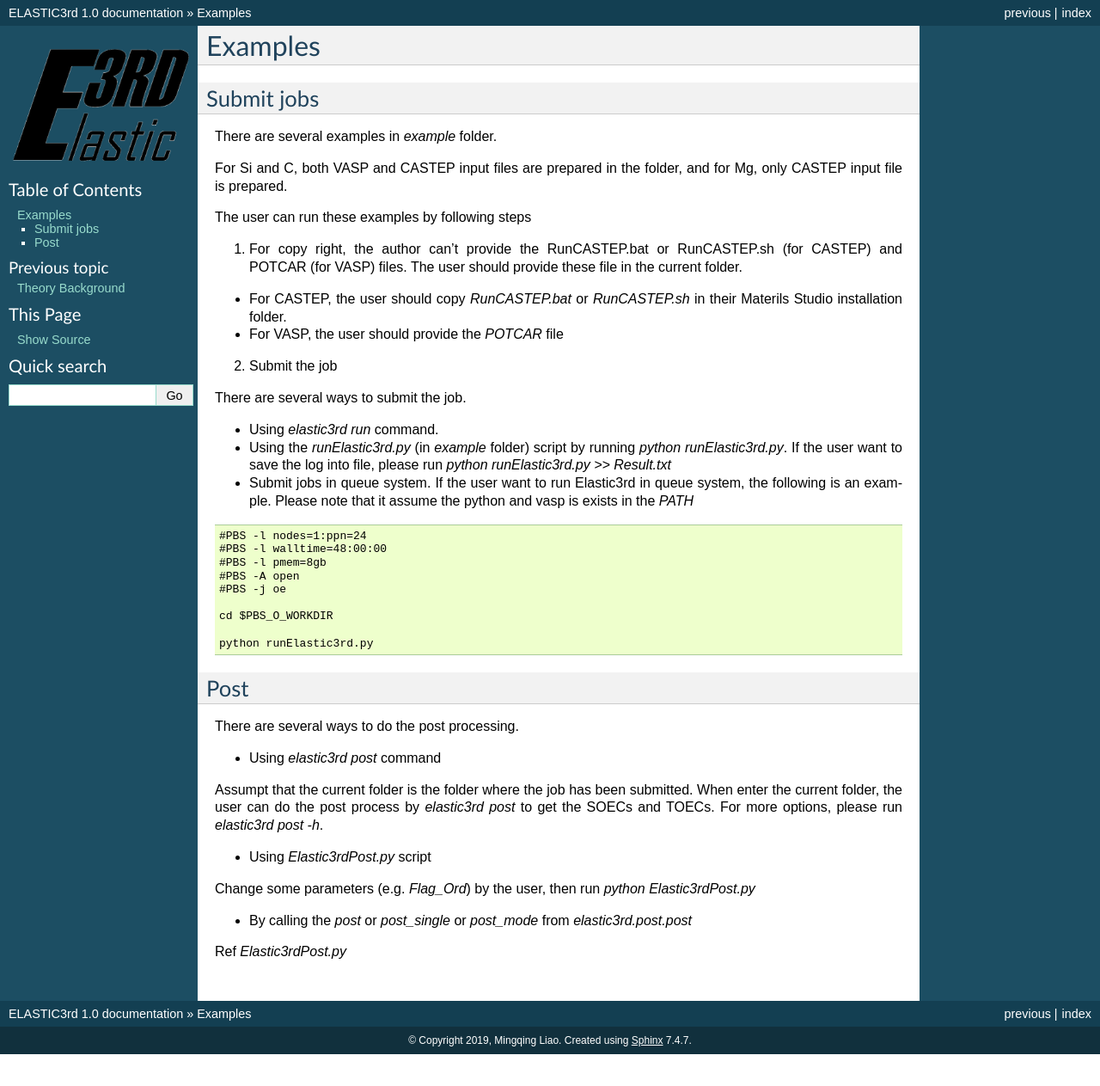
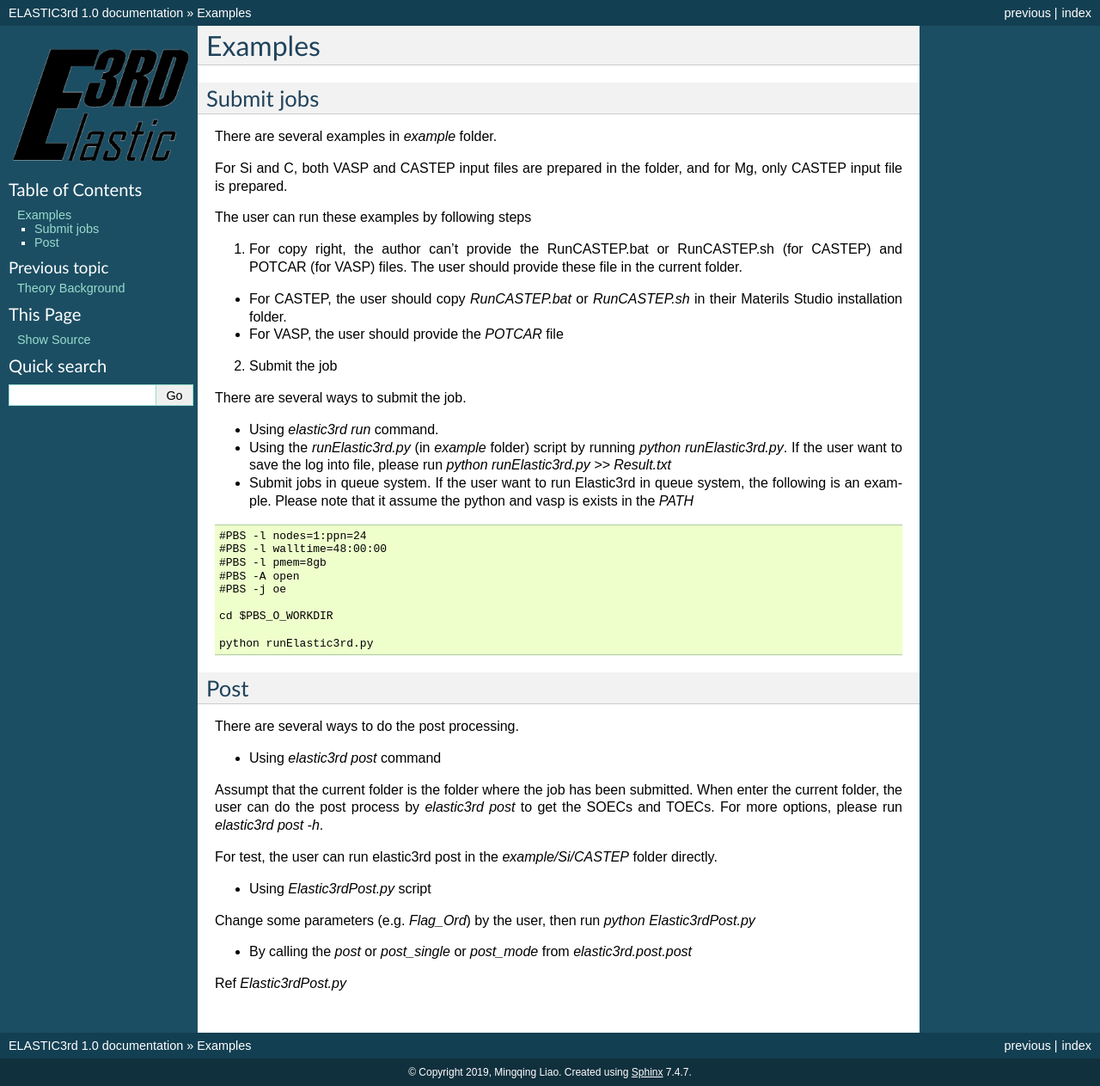
Before and after one commit to hitliaomq/ELASTIC3rd, a Sphinx documentation site: the page built from docs/examples.rst, in a window 1280 px wide. Shown: the whole page at 86% size. Built offline with Sphinx 7.4.7, drawn with Linux system fonts in a browser that asks for light colours; pages that are not in the unit, such as notebooks, are missing from menus; before the commit the page ends 1226 px from its top, so only the background shows below that.

Commit message:
update documents

```diff
--- a/docs/examples.rst
+++ b/docs/examples.rst
@@ -48,6 +48,8 @@ There are several ways to do the post processing.
 
 Assumpt that the current folder is the folder where the job has been submitted. When enter the current folder, the user can do the post process by `elastic3rd post` to get the SOECs and TOECs. For more options, please run `elastic3rd post -h`.
 
+For test, the user can run elastic3rd post in the `example/Si/CASTEP` folder directly.
+
 - Using `Elastic3rdPost.py` script
 
 Change some parameters (e.g. `Flag_Ord`) by the user, then run `python Elastic3rdPost.py`
```
